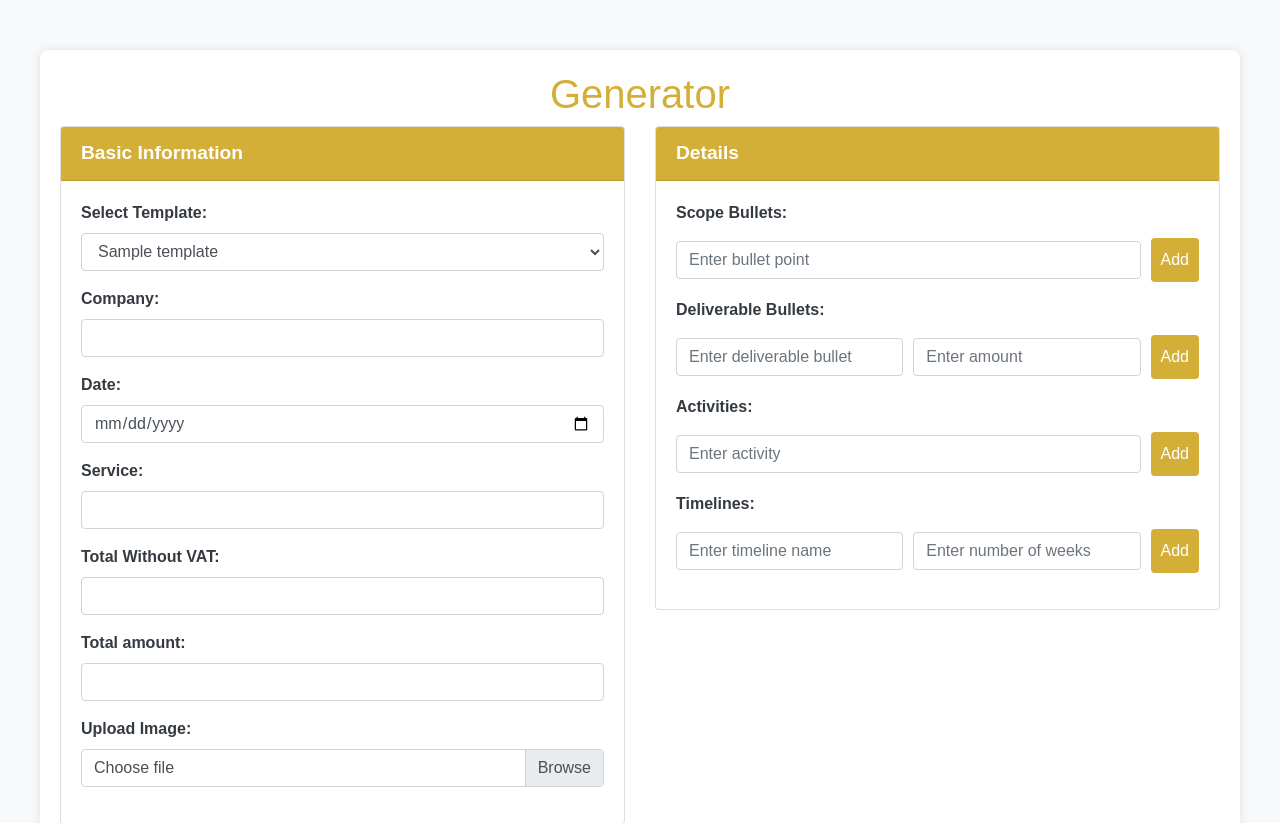
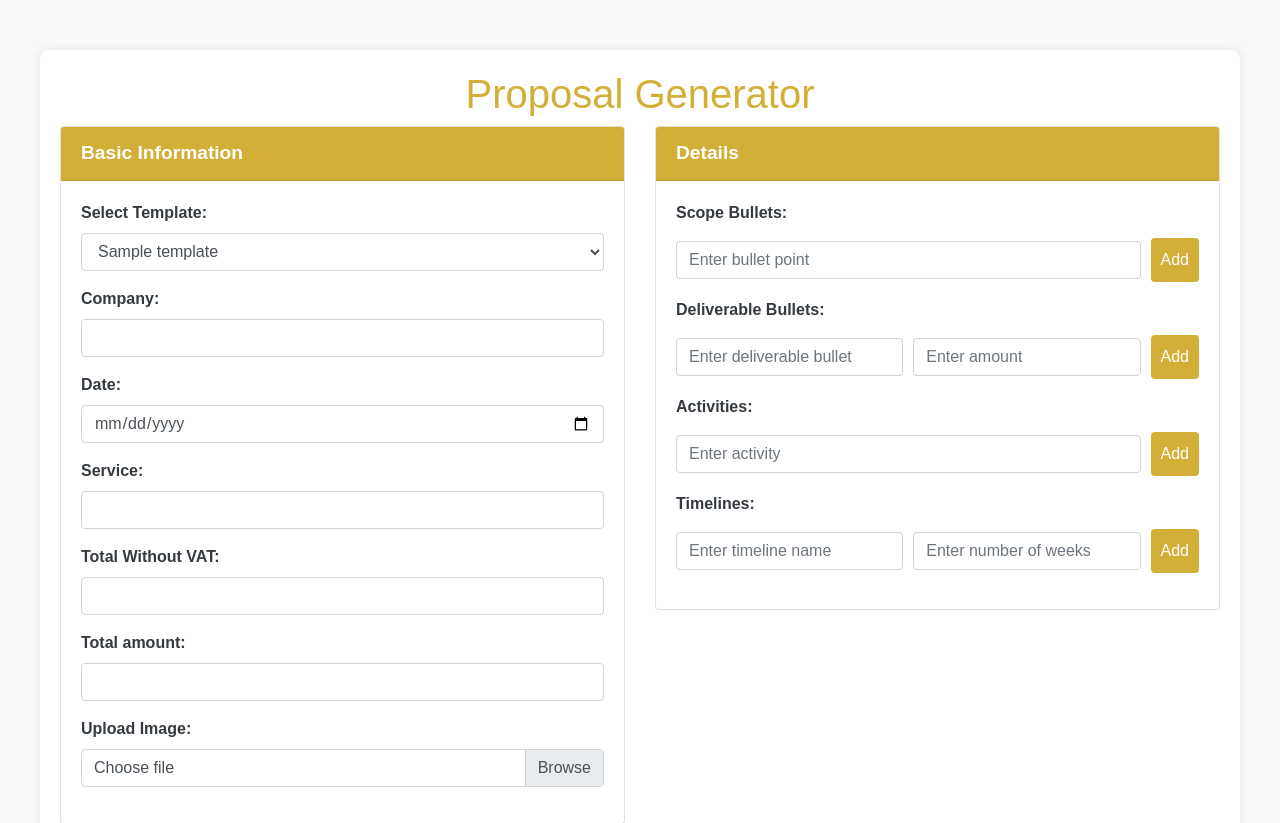
Before and after one commit to Abdul-rafay5721/pptxAutomation, a Flask app: template templates/index.html in a window 1280 px wide. Shown: the top 823 px of the page. Run offline with Flask 2, Linux system fonts and the light colour scheme; the template is opened without the code that fills it: most values are stand-ins (such as "Sample title", 1, 10 or a date in 2020); some libraries are stand-ins or nearby versions.

Commit message:
head changed

```diff
--- a/templates/index.html
+++ b/templates/index.html
@@ -297,7 +297,7 @@
 </head>
 <body>
     <div class="container">
-        <h1> Generator</h1>
+        <h1> Proposal Generator</h1>
         <form action="{{ url_for('generate') }}" method="post" enctype="multipart/form-data">
             <div class="row">
                 <div class="col-md-6">
```
